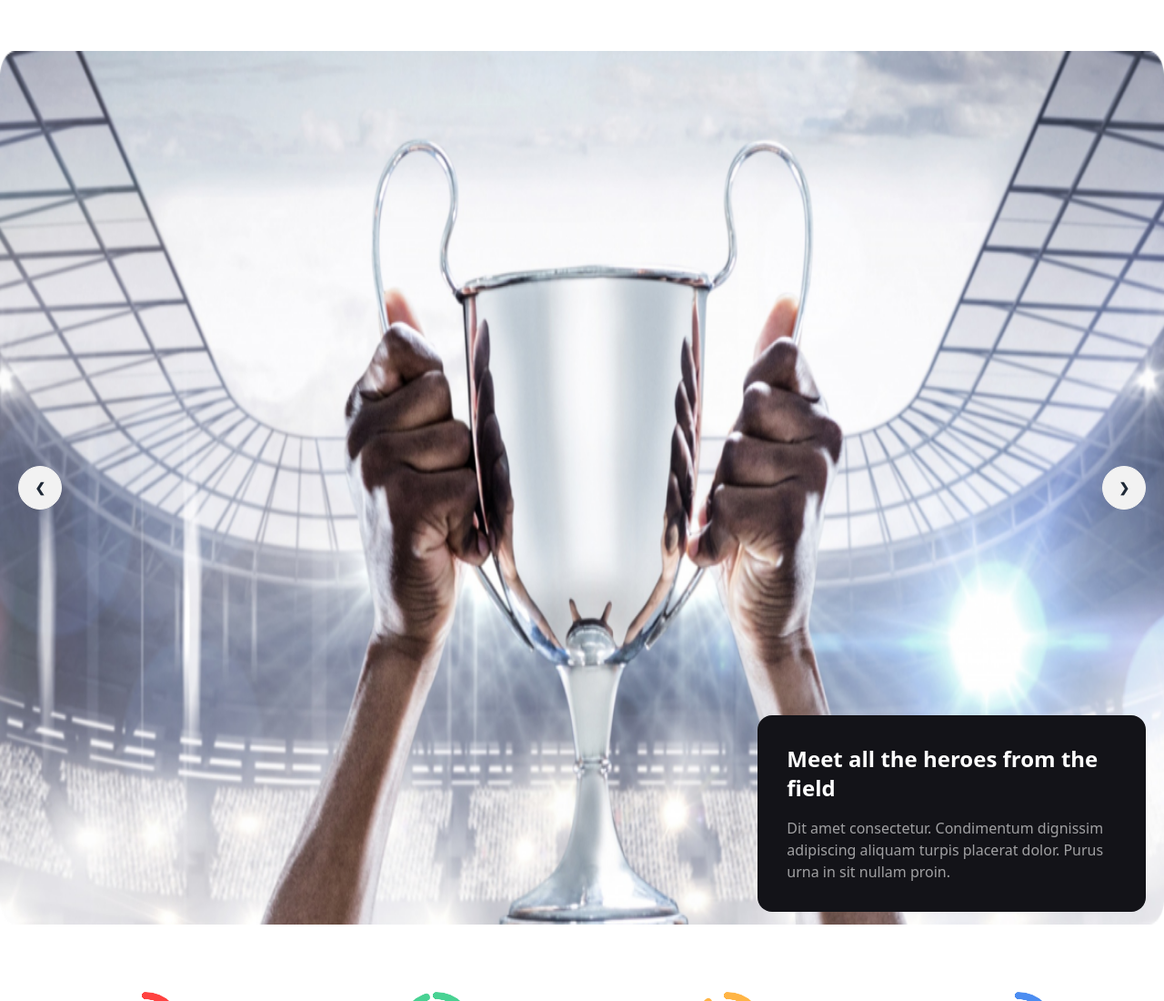
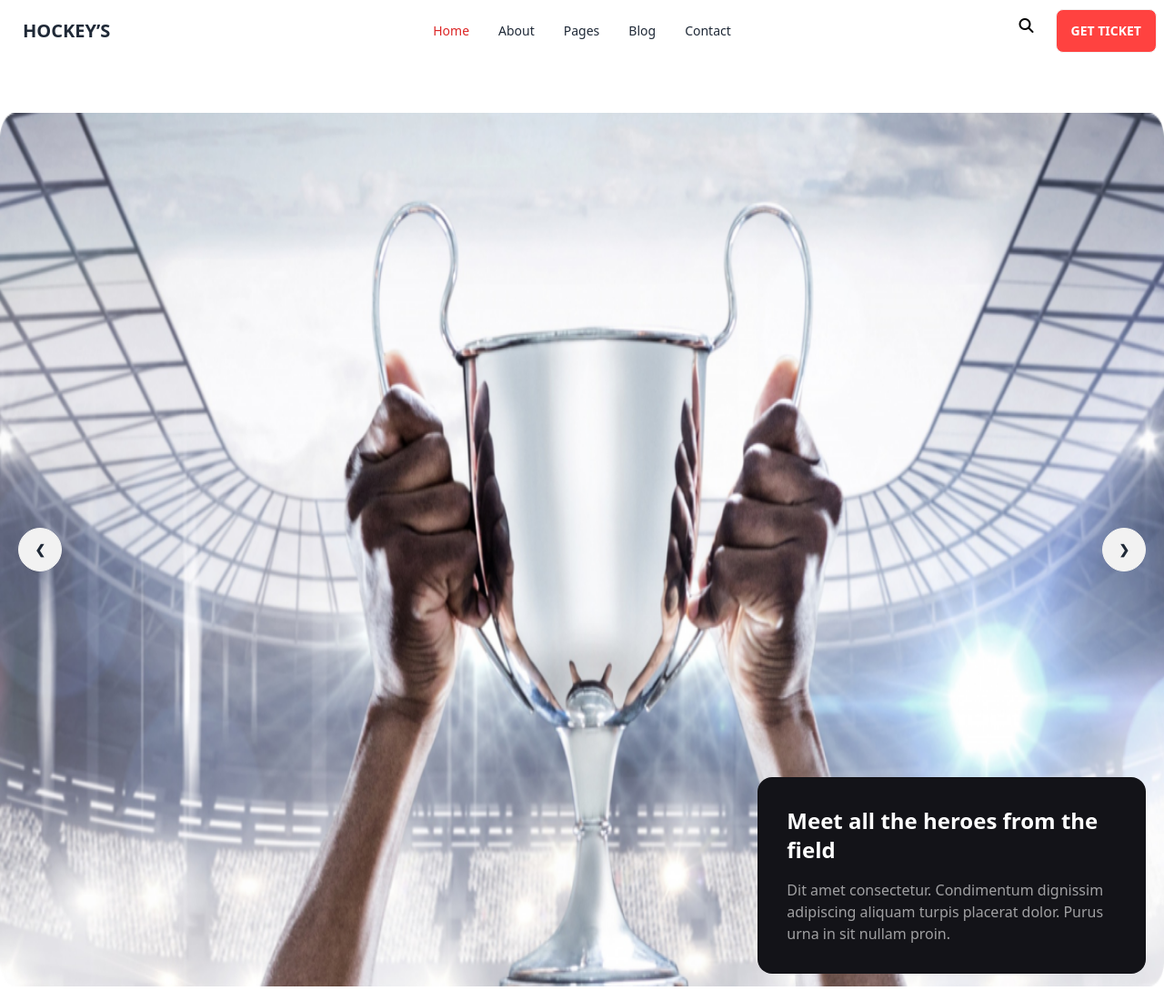
Before and after one commit to Sahim98/hokey, a plain HTML site: page index.html in a window 1280 px wide. Shown: the top 1100 px of the page at 91% size. Drawn offline with nearby package versions, Linux system fonts and the light colour scheme; grey boxes are pictures that could not be loaded.

```diff
--- a/index.html
+++ b/index.html
@@ -45,7 +45,42 @@
   </head>
   <body>
     <header class="container mx-auto">
-      <nav></nav>
+      <nav>
+        <div class="navbar bg-base-100">
+          <div class="navbar-start">
+            <div class="dropdown">
+              <div tabindex="0" role="button" class="btn btn-ghost lg:hidden">
+                <svg xmlns="http://www.w3.org/2000/svg" class="h-5 w-5" fill="none" viewBox="0 0 24 24" stroke="currentColor"><path stroke-linecap="round" stroke-linejoin="round" stroke-width="2" d="M4 6h16M4 12h8m-8 6h16" /></svg>
+              </div>
+              <ul tabindex="0" class="menu menu-sm dropdown-content mt-3 z-[1] p-2 shadow bg-base-100 rounded-box w-52">
+
+
+                    <li><a>Home</a></li>
+                    <li><a>About</a></li>
+                    <li><a>Pages</a></li>
+                    <li><a>Blog</a></li>
+                    <li><a>Contact</a></li>
+
+
+              </ul>
+            </div>
+            <a class="btn btn-ghost text-xl">Hockey’s</a>
+          </div>
+          <div class="navbar-center hidden lg:flex">
+            <ul class="menu menu-horizontal px-1">
+              <li class="text-red-600"><a>Home</a></li>
+              <li><a>About</a></li>
+              <li><a>Pages</a></li>
+              <li><a>Blog</a></li>
+              <li><a>Contact</a></li>
+            </ul>
+          </div>
+          <div class="navbar-end gap-3">
+            <i class="fa-solid fa-magnifying-glass text-black h-7 w-7"></i>
+            <a class="btn bg-[#FF4240] text-white font-semibold">Get Ticket</a>
+          </div>
+        </div>
+      </nav>
       <div class="relative">
         <div class="carousel w-full mt-14">
           <div id="slide1" class="carousel-item relative w-full">
@@ -185,7 +220,7 @@
         </div>
         <div class="grid grid-cols-1 lg:grid-cols-2 gap-6 mt-12">
           <div
-            class="rounded-2xl hero lg:min-h-screen "
+            class="rounded-2xl hero lg:min-h-screen"
             style="background-image: url(Images/2.png)"
           >
             <div class="hero-overlay bg-opacity-60 rounded-2xl"></div>
@@ -197,17 +232,18 @@
                   assumenda excepturi exercitationem quasi. In deleniti eaque
                   aut repudiandae et a id nisi.
                 </p>
-                <button class="btn btn-primary  border-0 bg-[#FF4240]">Register Now!</button>
+                <button class="btn btn-primary border-0 bg-[#FF4240]">
+                  Register Now!
+                </button>
               </div>
             </div>
           </div>
           <div
-            class="rounded-2xl hero lg:min-h-screen  "
+            class="rounded-2xl hero lg:min-h-screen"
             style="background-image: url(Images/3.png)"
           >
             <div class="hero-overlay bg-opacity-60 rounded-2xl"></div>
-            <div class="hero-content text-center
-            text-neutral-content ">
+            <div class="hero-content text-center text-neutral-content">
               <div class="max-w-md text-left">
                 <h1 class="mb-5 text-5xl font-bold">Hello there</h1>
                 <p class="mb-5">
@@ -215,7 +251,9 @@
                   assumenda excepturi exercitationem quasi. In deleniti eaque
                   aut repudiandae et a id nisi.
                 </p>
-                <button class="btn btn-primary border-0 bg-[#FF4240]">Register Now!</button>
+                <button class="btn btn-primary border-0 bg-[#FF4240]">
+                  Register Now!
+                </button>
               </div>
             </div>
           </div>
@@ -232,7 +270,9 @@
                   assumenda excepturi exercitationem quasi. In deleniti eaque
                   aut repudiandae et a id nisi.
                 </p>
-                <button class="border-0 btn btn-primary bg-[#FF4240]">Register Now!</button>
+                <button class="border-0 btn btn-primary bg-[#FF4240]">
+                  Register Now!
+                </button>
               </div>
             </div>
           </div>
@@ -552,8 +592,11 @@
     </main>
     <footer class="footer p-10 bg-[#131318] text-base-content mt-24">
       <div class="space-y-5">
-        <h3  class="text-white font-extrabold text-3xl">Get In Touch.</h3>
-        <p class="text-[#FFFFFF99]">Dit amet consectetur. <br>Condimentum  adipiscing aliquam turpis placerat dolor. <br>Purus urna in sit nullam proin. </p>
+        <h3 class="text-white font-extrabold text-3xl">Get In Touch.</h3>
+        <p class="text-[#FFFFFF99]">
+          Dit amet consectetur. <br />Condimentum adipiscing aliquam turpis
+          placerat dolor. <br />Purus urna in sit nullam proin.
+        </p>
         <div class="">
           <div class="flex items-center gap-2">
             <i class="fa-regular fa-envelope text-red-400"></i>
@@ -566,7 +609,7 @@
         </div>
       </div>
       <nav class="text-white">
-        <header class=" font-extrabold text-2xl">Company</header>
+        <header class="font-extrabold text-2xl">Company</header>
         <div class="text-[#FFFFFF99] flex flex-col space-y-2">
           <a class="link link-hover">About us</a>
           <a class="link link-hover">Leadership</a>
@@ -574,28 +617,24 @@
           <a class="link link-hover">News & Article</a>
           <a class="link link-hover">Legal Notice</a>
         </div>
-
       </nav>
       <nav class="text-white">
-        <header class=" font-extrabold text-2xl">Support</header>
+        <header class="font-extrabold text-2xl">Support</header>
         <div class="text-[#FFFFFF99] flex flex-col space-y-2">
           <a class="link link-hover">Help Center</a>
           <a class="link link-hover">FAQ</a>
           <a class="link link-hover">Ticket Suppor</a>
           <a class="link link-hover">Contact Us</a>
-
         </div>
-
       </nav>
       <nav class="text-white">
         <header class="text-white font-extrabold text-2xl">Services</header>
         <div class="text-[#FFFFFF99] flex flex-col space-y-2">
-
-        <a class="link link-hover">Academy</a>
-        <a class="link link-hover">Group Lesson</a>
-        <a class="link link-hover">Private Lesson</a>
-        <a class="link link-hover">Hockeys for kids</a>
-        <a class="link link-hover">Hockeys for Adult</a>
+          <a class="link link-hover">Academy</a>
+          <a class="link link-hover">Group Lesson</a>
+          <a class="link link-hover">Private Lesson</a>
+          <a class="link link-hover">Hockeys for kids</a>
+          <a class="link link-hover">Hockeys for Adult</a>
         </div>
       </nav>
     </footer>
```
